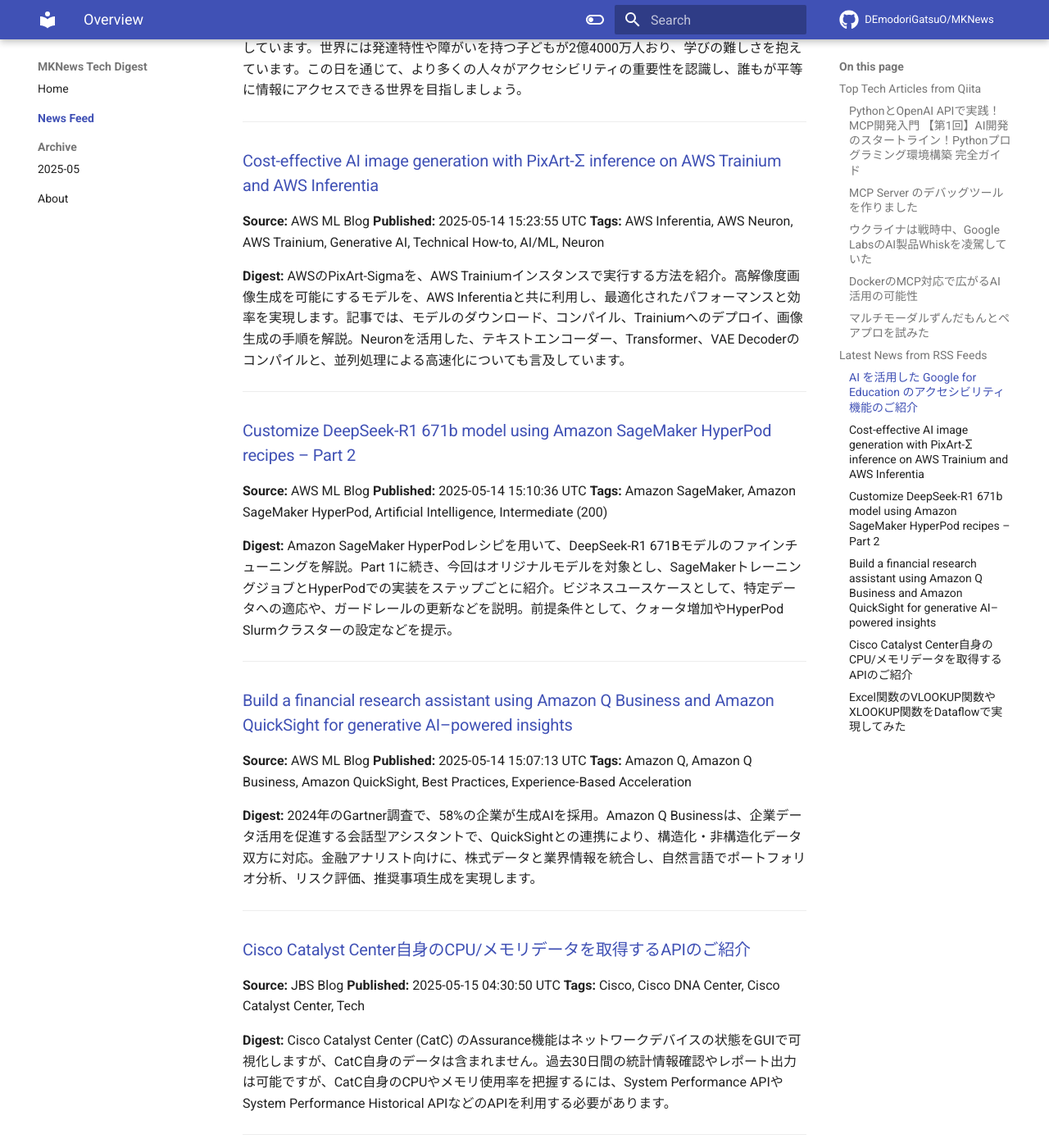
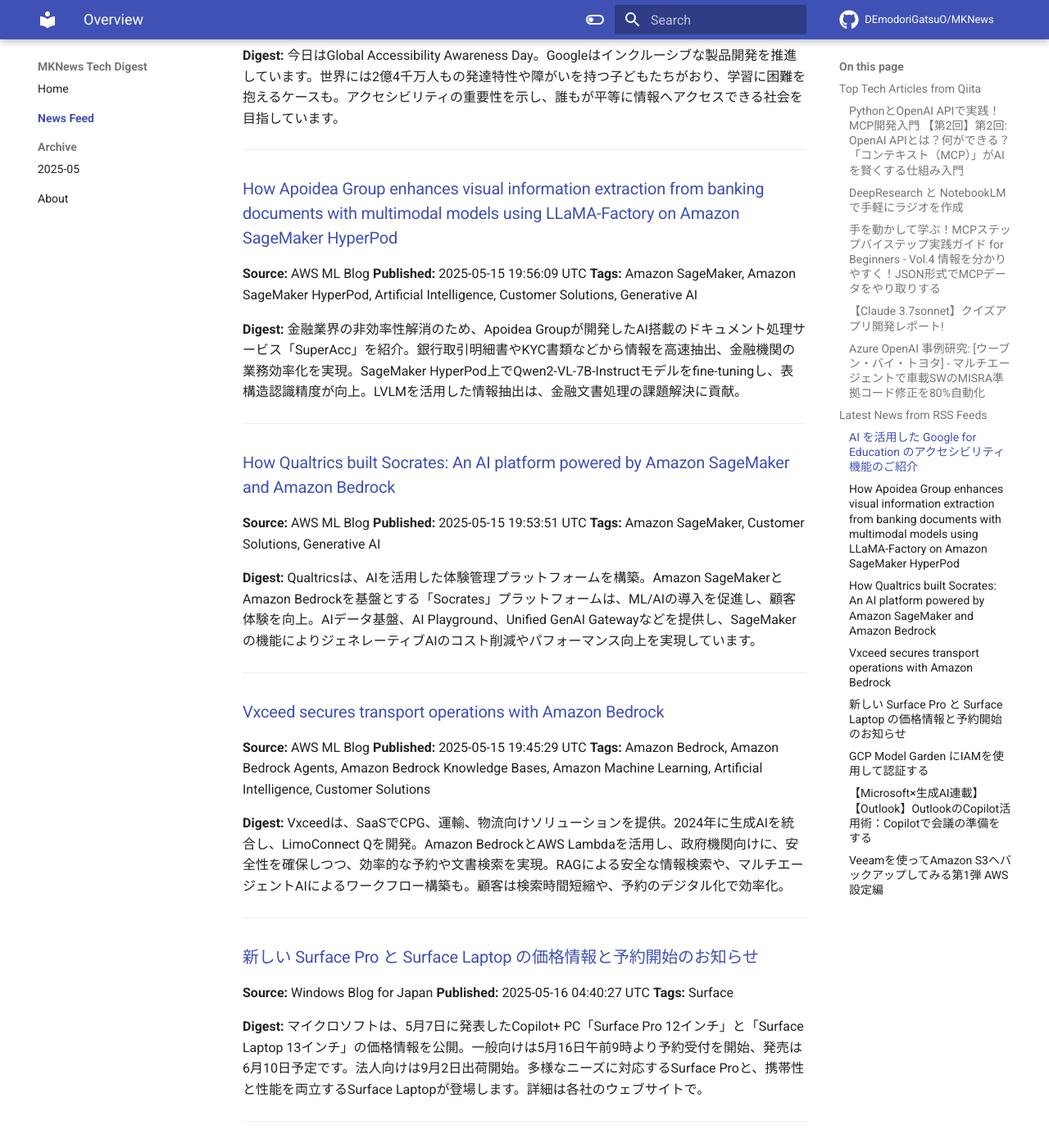
Before and after one commit to DEmodoriGatsuO/MKNews, an MkDocs documentation site: the page built from docs/news/index.md, in a window 1280 px wide and 1400 px high, scrolled down 1780 px. Shown: the whole window at 82% size. Built offline with MkDocs 1.6.1 and Material for MkDocs 9.7.7, drawn with Linux system fonts in a browser that asks for light colours; comment, search, counter and statistics services are not loaded; some of the changed text lies outside the part shown.

Commit message:
Automated AI Tech Digest - 2025-05-16

```diff
--- a/docs/news/index.md
+++ b/docs/news/index.md
@@ -1,56 +1,56 @@
-# AI Tech Trends Digest (2025-05-15)
+# AI Tech Trends Digest (2025-05-16)
 
 
 ## Top Tech Articles from Qiita
 
 
-### [PythonとOpenAI APIで実践！MCP開発入門 【第1回】AI開発のスタートライン！Pythonプログラミング環境構築 完全ガイド](https://qiita.com/QueryPie/items/04ac5252f5e02fa5fa49)
-**Published:** 2025-05-14 10:21:56 UTC
-**Likes:** 5
-**Tags:** Python, MCP, OpenAI, LLM, ModelContextProtocol
+### [PythonとOpenAI APIで実践！MCP開発入門 【第2回】第2回: OpenAI APIとは？何ができる？「コンテキスト（MCP）」がAIを賢くする仕組み入門](https://qiita.com/QueryPie/items/049630c655f00df0ef2e)
+**Published:** 2025-05-15 11:07:54 UTC
+**Likes:** 2
+**Tags:** Python, AI, MCP, LLM, ModelContextProtocol
 
 **Digest:**
-AI開発入門シリーズの第1回では、PythonとOpenAI API活用に向け、環境構築の手順を解説。Pythonインストール、VSCode導入、仮想環境(venv)設定、pipによるライブラリ管理を解説し、PythonがAI開発に適する理由も説明。最後に、最初のPythonスクリプト実行で環境構築完了を確認し、次回はOpenAI APIとMCPについて解説予定です。
+OpenAI APIとは、AIモデル群の能力を組み込めるAPI。APIはソフト間の窓口で、HTTPリクエスト/レスポンスやJSON形式でデータ交換。本シリーズではコンテキスト（MCP）が重要で、GPTモデルがTransformerアーキテクチャで自然言語処理を実現。LLMは知識カットオフがあり、コンテキストでパーソナライズや正確性を向上させる。次回はAPIキー取得と安全な管理を解説します。
 
 ---
 
-### [MCP Server のデバッグツールを作りました](https://qiita.com/megmogmog1965/items/9d4597b42eba18b5e233)
-**Published:** 2025-05-14 23:37:38 UTC
+### [DeepResearch と NotebookLM で手軽にラジオを作成](https://qiita.com/yoshida-hikaru/items/e6070f6fabed063656a4)
+**Published:** 2025-05-15 07:16:11 UTC
 **Likes:** 2
-**Tags:** JavaScript, TypeScript, MCP, LLM, ModelContextProtocol
+**Tags:** Google, AI, Gemini, NotebookLM, DeepResearch
 
 **Digest:**
-[MCP] Serverのログ取得ツール `mcp-server-logger` を紹介。[Cursor]や[Claude for Desktop]でMCP Serverを動かす際のデバッグを容易にします。標準入出力やsignal、exit statusをログファイルに出力し、子プロセスとして起動したMCP Serverとの通信を中継。Mac/UnixベースOS向けで、コマンドラインや設定ファイルでの使用例も解説しています。
+Geminiで情報収集し、NotebookLMで音声概要を作成する手順を紹介。まずGeminiでプロンプトを入力し、deep researchオプションで情報を集め、Googleドキュメントにエクスポート。次に、NotebookLMで新規ノートブックを作成し、Googleドキュメントをソースとして追加。最後にstudioタブの生成ボタンで音声概要を作成します。既存データも同様にNotebookLMで音声概要に変換可能です。
 
 ---
 
-### [ウクライナは戦時中、Google LabsのAI製品Whiskを凌駕していた](https://qiita.com/ikereinez/items/6fff870f4cd818a9bd2b)
-**Published:** 2025-05-14 17:57:22 UTC
+### [手を動かして学ぶ！MCPステップバイステップ実践ガイド for Beginners - Vol.4 情報を分かりやすく！JSON形式でMCPデータをやり取りする](https://qiita.com/QueryPie/items/4e3b30176b1522e107df)
+**Published:** 2025-05-15 06:58:17 UTC
 **Likes:** 2
-**Tags:** Google, AI, OpenAI, GPT-4, DALL-E3
+**Tags:** Python, 初心者, AI, MCP, LLM
 
 **Digest:**
-ウクライナのAIエンジニアOleh Zhyntychka氏が、詐欺と戦争のストレスから、AI画像生成とGPTによるプログラミングに救いを求め、XFutuRestyleを開発。苦境を乗り越え、AIアート展覧会で成功、CBランク200位入り。4つの展示会開催、ウクライナで会社設立。グーグルラボのWhiskを超える快挙も。ウクライナでのAI利用は限定的で、知識と実践の間にギャップがある現状も示唆。
+MCPステップバイステップ第4回では、ウェブで標準的なJSON形式を学習。FlaskサーバーはJSONでモデル情報を返し、Pythonクライアントは受信データを活用。構造化データで通信し、.json()メソッドでJSONを辞書に変換。エラー処理も強化し、本格的なMCPシステム構築へ。次回は、JSONデータの活用と拡張について解説します。
 
 ---
 
-### [DockerのMCP対応で広がるAI活用の可能性](https://qiita.com/Cyber_Diver/items/b27a528c77b7ecec745b)
-**Published:** 2025-05-14 08:51:01 UTC
-**Likes:** 2
-**Tags:** 初心者, Docker, AI, MCP, LLM
+### [【Claude 3.7sonnet】クイズアプリ開発レポート!](https://qiita.com/shimizu_432/items/404ce15be58b4e5606ba)
+**Published:** 2025-05-15 23:51:11 UTC
+**Likes:** 1
+**Tags:** 初心者, 開発日記, 生成AI, Claude, claude3.7sonnet
 
 **Digest:**
-MCP（Model Context Protocol）は、AIモデルとデータソースやツールを接続する標準化された方法で、生成AI界隈で注目されています。Docker Desktopにも新機能として搭載され、安全なMCPサーバの検索・インストールを可能に。脆弱性も報告される中、Docker MCP Toolkitは対策済み。自社Redmineとの連携やDifyとの連携で、AIエージェント活用の可能性も示唆されています。
+Claude 3.7 sonnetでクイズアプリ開発の第4弾。今回はデザインに挑戦するも、エラーが頻発し、シンプルなアプリに。基本的なクイズ出題、スコア記録、ランキング表示などの機能は実現。デザイン変更やアイコン追加は難しく、Claudeの得意不得意が見えた結果に。最終的に、シンプルなデザインのクイズアプリとして完成しました。
 
 ---
 
-### [マルチモーダルずんだもんとペアプロを試みた](https://qiita.com/shuji-k/items/16f88ad1a0b0b7503fbc)
-**Published:** 2025-05-15 02:07:48 UTC
+### [Azure OpenAI 事例研究: [ウーブン・バイ・トヨタ] - マルチエージェントで車載SWのMISRA準拠コード修正を80%自動化](https://qiita.com/RepKuririn/items/f80666ea57e374296a57)
+**Published:** 2025-05-15 23:38:55 UTC
 **Likes:** 1
-**Tags:** AI, Gemini, GoogleCloud, VOICEVOX, ずんだもん
+**Tags:** Azure, DX, 事例, OpenAI, AIエージェント
 
 **Digest:**
-AIによるペアプロサービスを、マルチモーダルAIと**Google Cloud Vertex AI**で実現。**TypeScript**と**Python**を使用し、画面キャプチャと音声入力を組み合わせ、**VOICEVOX CORE**で**ずんだもん**の音声生成も実装。新人エンジニア向けに、コードレビューと解説を行う機能を目指し、今後の改善に期待。
+ウーブン・バイ・トヨタは、車載ソフトウェアのMISRA準拠作業を効率化するため、Azure OpenAI Serviceを活用。GPT-4oで約50%の自動修正を達成後、Reasoningモデルo1モデルで80%に向上。Microsoftの提案により、複数AI連携のマルチエージェントシステムを導入し、コード生成成功率97.1%、MISRA準拠エラー81.5%自動修正を実現しました。
 
 ---
 
@@ -63,56 +63,76 @@
 **Tags:** Learning & Education, Chrome
 
 **Digest:**
-今日はGlobal Accessibility Awareness Day。Googleはインクルーシブな製品開発に注力しています。世界には発達特性や障がいを持つ子どもが2億4000万人おり、学びの難しさを抱えています。この日を通じて、より多くの人々がアクセシビリティの重要性を認識し、誰もが平等に情報にアクセスできる世界を目指しましょう。
+今日はGlobal Accessibility Awareness Day。Googleはインクルーシブな製品開発を推進しています。世界には2億4千万人もの発達特性や障がいを持つ子どもたちがおり、学習に困難を抱えるケースも。アクセシビリティの重要性を示し、誰もが平等に情報へアクセスできる社会を目指しています。
 
 ---
 
-### [Cost-effective AI image generation with PixArt-Σ inference on AWS Trainium and AWS Inferentia](https://aws.amazon.com/blogs/machine-learning/cost-effective-ai-image-generation-with-pixart-%CF%83-inference-on-aws-trainium-and-aws-inferentia/)
+### [How Apoidea Group enhances visual information extraction from banking documents with multimodal models using LLaMA-Factory on Amazon SageMaker HyperPod](https://aws.amazon.com/blogs/machine-learning/how-apoidea-group-enhances-visual-information-extraction-from-banking-documents-with-multimodal-models-using-llama-factory-on-amazon-sagemaker-hyperpod/)
 **Source:** AWS ML Blog
-**Published:** 2025-05-14 15:23:55 UTC
-**Tags:** AWS Inferentia, AWS Neuron, AWS Trainium, Generative AI, Technical How-to, AI/ML, Neuron
+**Published:** 2025-05-15 19:56:09 UTC
+**Tags:** Amazon SageMaker, Amazon SageMaker HyperPod, Artificial Intelligence, Customer Solutions, Generative AI
 
 **Digest:**
-AWSのPixArt-Sigmaを、AWS Trainiumインスタンスで実行する方法を紹介。高解像度画像生成を可能にするモデルを、AWS Inferentiaと共に利用し、最適化されたパフォーマンスと効率を実現します。記事では、モデルのダウンロード、コンパイル、Trainiumへのデプロイ、画像生成の手順を解説。Neuronを活用した、テキストエンコーダー、Transformer、VAE Decoderのコンパイルと、並列処理による高速化についても言及しています。
+金融業界の非効率性解消のため、Apoidea Groupが開発したAI搭載のドキュメント処理サービス「SuperAcc」を紹介。銀行取引明細書やKYC書類などから情報を高速抽出、金融機関の業務効率化を実現。SageMaker HyperPod上でQwen2-VL-7B-Instructモデルをfine-tuningし、表構造認識精度が向上。LVLMを活用した情報抽出は、金融文書処理の課題解決に貢献。
 
 ---
 
-### [Customize DeepSeek-R1 671b model using Amazon SageMaker HyperPod recipes – Part 2](https://aws.amazon.com/blogs/machine-learning/customize-deepseek-r1-671b-model-using-amazon-sagemaker-hyperpod-recipes-part-2/)
+### [How Qualtrics built Socrates: An AI platform powered by Amazon SageMaker and Amazon Bedrock](https://aws.amazon.com/blogs/machine-learning/how-qualtrics-built-socrates-an-ai-platform-powered-by-amazon-sagemaker-and-amazon-bedrock/)
 **Source:** AWS ML Blog
-**Published:** 2025-05-14 15:10:36 UTC
-**Tags:** Amazon SageMaker, Amazon SageMaker HyperPod, Artificial Intelligence, Intermediate (200)
+**Published:** 2025-05-15 19:53:51 UTC
+**Tags:** Amazon SageMaker, Customer Solutions, Generative AI
 
 **Digest:**
-Amazon SageMaker HyperPodレシピを用いて、DeepSeek-R1 671Bモデルのファインチューニングを解説。Part 1に続き、今回はオリジナルモデルを対象とし、SageMakerトレーニングジョブとHyperPodでの実装をステップごとに紹介。ビジネスユースケースとして、特定データへの適応や、ガードレールの更新などを説明。前提条件として、クォータ増加やHyperPod Slurmクラスターの設定などを提示。
+Qualtricsは、AIを活用した体験管理プラットフォームを構築。Amazon SageMakerとAmazon Bedrockを基盤とする「Socrates」プラットフォームは、ML/AIの導入を促進し、顧客体験を向上。AIデータ基盤、AI Playground、Unified GenAI Gatewayなどを提供し、SageMakerの機能によりジェネレーティブAIのコスト削減やパフォーマンス向上を実現しています。
 
 ---
 
-### [Build a financial research assistant using Amazon Q Business and Amazon QuickSight for generative AI–powered insights](https://aws.amazon.com/blogs/machine-learning/build-a-financial-research-assistant-using-amazon-q-business-and-amazon-quicksight-for-generative-ai-powered-insights/)
+### [Vxceed secures transport operations with Amazon Bedrock](https://aws.amazon.com/blogs/machine-learning/vxceed-secures-transport-operations-with-amazon-bedrock/)
 **Source:** AWS ML Blog
-**Published:** 2025-05-14 15:07:13 UTC
-**Tags:** Amazon Q, Amazon Q Business, Amazon QuickSight, Best Practices, Experience-Based Acceleration
+**Published:** 2025-05-15 19:45:29 UTC
+**Tags:** Amazon Bedrock, Amazon Bedrock Agents, Amazon Bedrock Knowledge Bases, Amazon Machine Learning, Artificial Intelligence, Customer Solutions
 
 **Digest:**
-2024年のGartner調査で、58%の企業が生成AIを採用。Amazon Q Businessは、企業データ活用を促進する会話型アシスタントで、QuickSightとの連携により、構造化・非構造化データ双方に対応。金融アナリスト向けに、株式データと業界情報を統合し、自然言語でポートフォリオ分析、リスク評価、推奨事項生成を実現します。
+Vxceedは、SaaSでCPG、運輸、物流向けソリューションを提供。2024年に生成AIを統合し、LimoConnect Qを開発。Amazon BedrockとAWS Lambdaを活用し、政府機関向けに、安全性を確保しつつ、効率的な予約や文書検索を実現。RAGによる安全な情報検索や、マルチエージェントAIによるワークフロー構築も。顧客は検索時間短縮や、予約のデジタル化で効率化。
 
 ---
 
-### [Cisco Catalyst Center自身のCPU/メモリデータを取得するAPIのご紹介](https://blog.jbs.co.jp/entry/2025/05/15/133050)
-**Source:** JBS Blog
-**Published:** 2025-05-15 04:30:50 UTC
-**Tags:** Cisco, Cisco DNA Center, Cisco Catalyst Center, Tech
+### [新しい Surface Pro と Surface Laptop の価格情報と予約開始のお知らせ](https://blogs.windows.com/japan/2025/05/16/new-surface-pro-and-surface-laptop-pricing-information-and-pre-orders-now-available/)
+**Source:** Windows Blog for Japan
+**Published:** 2025-05-16 04:40:27 UTC
+**Tags:** Surface
 
 **Digest:**
-Cisco Catalyst Center (CatC) のAssurance機能はネットワークデバイスの状態をGUIで可視化しますが、CatC自身のデータは含まれません。過去30日間の統計情報確認やレポート出力は可能ですが、CatC自身のCPUやメモリ使用率を把握するには、System Performance APIやSystem Performance Historical APIなどのAPIを利用する必要があります。
+マイクロソフトは、5月7日に発表したCopilot+ PC「Surface Pro 12インチ」と「Surface Laptop 13インチ」の価格情報を公開。一般向けは5月16日午前9時より予約受付を開始、発売は6月10日予定です。法人向けは9月2日出荷開始。多様なニーズに対応するSurface Proと、携帯性と性能を両立するSurface Laptopが登場します。詳細は各社のウェブサイトで。
 
 ---
 
-### [Excel関数のVLOOKUP関数やXLOOKUP関数をDataflowで実現してみた](https://blog.jbs.co.jp/entry/2025/05/14/173718)
+### [GCP Model Garden にIAMを使用して認証する](https://blog.jbs.co.jp/entry/2025/05/16/125507)
 **Source:** JBS Blog
-**Published:** 2025-05-14 08:37:18 UTC
-**Tags:** dataflow, Dynamics 365, Power Platform
+**Published:** 2025-05-16 03:55:07 UTC
+**Tags:** AI, Gemini, Google Cloud, Python, 初心者向け, 大規模言語モデル
 
 **Digest:**
-Dataverseへのデータ投入に、データフローが便利です。ローカルファイルやAzure BLOB、SQL DBのデータを対象に、特定の条件で絞り込むことも可能です。まるでExcelのVLOOKUPやXLOOKUPのように、必要なデータだけをDataverseへ投入できます。
+GCPで高度なAIモデルを使うなら、IAM設定が重要です。Model Garden API利用時の認証について、GCPのIAMを活用した効率的な手法を具体例を交えて解説します。アクセス権限を適切に管理し、セキュアな環境でAIモデルを最大限に活用しましょう。
 
 ---
+
+### [【Microsoft×生成AI連載】【Outlook】OutlookのCopilot活用術：Copilotで会議の準備をする](https://blog.jbs.co.jp/entry/2025/05/16/085756)
+**Source:** JBS Blog
+**Published:** 2025-05-15 23:57:56 UTC
+**Tags:** Copilot, Microsoft Copilot, 生成AI, Microsoft×生成AI連載, Outlook
+
+**Digest:**
+Microsoft OutlookのCopilot機能を紹介。メール作成、要約、返信候補提案など、業務効率化を支援する様々な機能がOutlook内で利用可能になります。Copilotは、AIを活用し、ユーザーの生産性向上に貢献する機能を提供します。
+
+---
+
+### [Veeamを使ってAmazon S3へバックアップしてみる第1弾 AWS設定編](https://blog.jbs.co.jp/entry/2025/05/15/171841)
+**Source:** JBS Blog
+**Published:** 2025-05-15 08:18:41 UTC
+**Tags:** Veeam, AWS, Amazon S3
+
+**Digest:**
+Veeam Backup & Replication でバックアップデータを Amazon S3 へ転送する際の、AWS側の設定手順を解説します。本記事では、東京リージョン(ap-northeast-1)を例に、S3バケット作成、Veeam用IAMユーザーとアクセスキー作成、IAMポリシー作成とアタッチといった、具体的な手順を詳細に説明します。
+
+---
```
